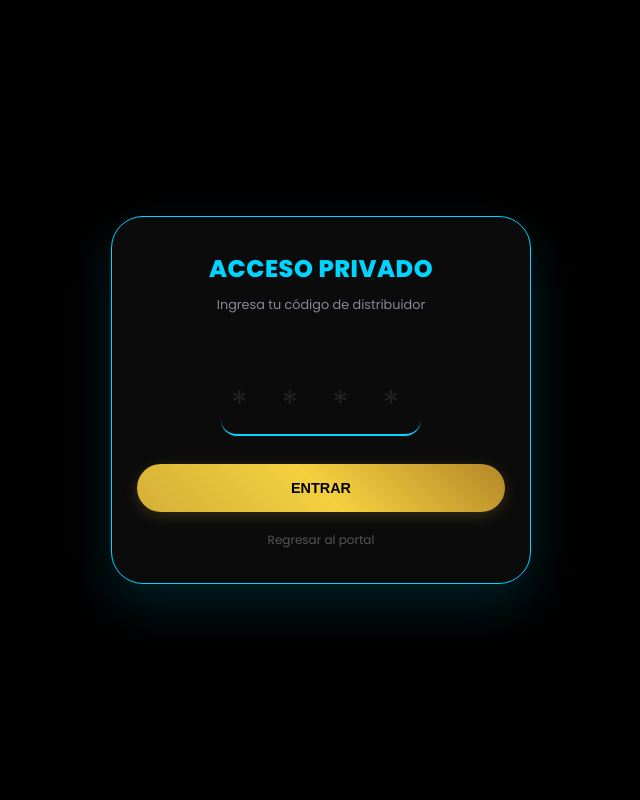
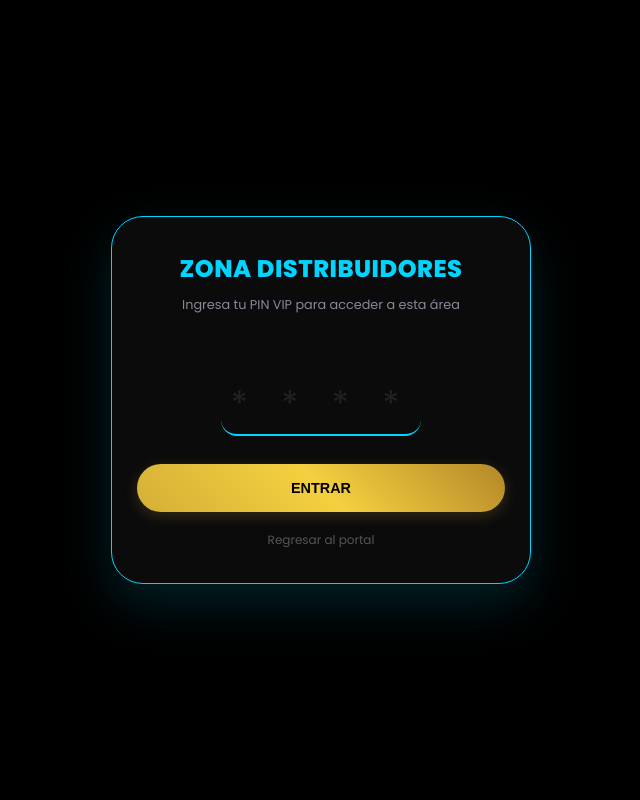
Before and after one commit to alexstoree-pe/tienda-alex, a Flask app: page /iptv in a window 1280 px wide. Shown: the whole page, without its empty margins (319-959 px from the left). Run offline with Flask 3, Linux system fonts and the light colour scheme.

Commit message:
Add files via upload

```diff
--- a/static/js/scripts.js
+++ b/static/js/scripts.js
@@ -1,7 +1,35 @@
-// --- LÓGICA DE ACCESO INICIAL ---
+// =========================================================
+// LÓGICA DE ACCESO GLOBAL E INTELIGENTE (PORTAL MULTI-ZONA)
+// =========================================================
 (function() {
-    const acceso = sessionStorage.getItem("acceso_distribuidor");
-    if (acceso === "true") {
+    // 1. Leemos la URL actual para saber en qué página estamos
+    const path = window.location.pathname.toLowerCase();
+
+    // 2. Clasificamos las rutas mágicamente por sus nombres:
+    const esIndex = path === "/" || path.includes("index") || path.includes("inicio");
+    const esDistribuidores = path.includes("distribuidor") || path.includes("iptv") || path.includes("vip");
+    // Si no es el inicio y tampoco tiene nombre de distribuidor, asumimos que es zona de CLIENTES
+    const esClientes = !esIndex && !esDistribuidores;
+
+    // 3. Verificamos qué "llaves" tiene guardadas el navegador
+    const tieneCliente = sessionStorage.getItem("acceso_cliente") === "true";
+    const tieneDistribuidor = sessionStorage.getItem("acceso_distribuidor") === "true";
+
+    let tienePermiso = false;
+
+    // 4. Verificamos si sus llaves sirven para la página actual
+    if (esIndex) {
+        if (tieneCliente || tieneDistribuidor) tienePermiso = true;
+    } else if (esDistribuidores) {
+        // A la zona de Distribuidores SOLO entran los que tienen llave VIP (dis)
+        if (tieneDistribuidor) tienePermiso = true;
+    } else if (esClientes) {
+        // A los clientes entran los clientes (1122) y el dueño (dis) para revisar su tienda
+        if (tieneCliente || tieneDistribuidor) tienePermiso = true;
+    }
+
+    // 5. Si tiene permiso, revelamos la web. Si no, bloqueamos y mostramos modal
+    if (tienePermiso) {
         document.documentElement.style.visibility = "visible";
         document.addEventListener("DOMContentLoaded", () => {
             document.body.style.visibility = "visible";
@@ -10,6 +38,21 @@
         document.addEventListener("DOMContentLoaded", () => {
             const modal = document.getElementById('modal-login-distribuidor');
             if (modal) {
+                const titulo = modal.querySelector('h2');
+                const texto = modal.querySelector('p');
+
+                // Cambiamos el texto del modal según dónde intentaron entrar
+                if (esDistribuidores) {
+                    if (titulo) titulo.innerText = "ZONA DISTRIBUIDORES";
+                    if (texto) texto.innerText = "Ingresa tu PIN VIP para acceder a esta área";
+                } else if (esClientes) {
+                    if (titulo) titulo.innerText = "ZONA CLIENTES";
+                    if (texto) texto.innerText = "Ingresa la contraseña de clientes";
+                } else {
+                    if (titulo) titulo.innerText = "BIENVENIDO A ALEX STORE";
+                    if (texto) texto.innerText = "Ingresa tu código (Cliente o VIP)";
+                }
+
                 modal.style.display = 'flex';
                 document.body.style.visibility = 'hidden';
                 modal.style.visibility = 'visible';
@@ -18,31 +61,67 @@
     }
 })();
 
+// Control de las "estrellitas" de la contraseña
 function checkInputPass(el) {
     const stars = document.getElementById('stars-placeholder');
+    if (stars) {
         if (el.value.length > 0) stars.classList.add('hide-stars');
         else stars.classList.remove('hide-stars');
     }
+}
 
+// Función que valida lo que escribe el usuario
 function validarAcceso() {
     const inputPass = document.getElementById('input-dist-pass');
     const errorMsg = document.getElementById('error-msg');
-    const PIN_CORRECTO = "dis";
+    const pass = inputPass.value.trim().toLowerCase();
 
-    if (inputPass.value.toLowerCase() === PIN_CORRECTO) {
+    const path = window.location.pathname.toLowerCase();
+    const esIndex = path === "/" || path.includes("index") || path.includes("inicio");
+    const esDistribuidores = path.includes("distribuidor") || path.includes("iptv") || path.includes("vip");
+
+    // CASO 1: Ingresa contraseña de CLIENTES
+    if (pass === "1122") {
+        // Bloqueo de seguridad: Evita que un cliente quiera usar su clave en URLs de distribuidores
+        if (esDistribuidores) {
+            mostrarError("CONTRASEÑA SOLO VÁLIDA PARA CLIENTES", inputPass, errorMsg);
+            return;
+        }
+
+        sessionStorage.setItem("acceso_cliente", "true");
+
+        // Si está en el index, lo mandamos a clientes automáticamente. Si está en otra ruta (link directo), solo recargamos.
+        if (esIndex) window.location.href = "/clientes";
+        else location.reload();
+
+    }
+    // CASO 2: Ingresa contraseña de DISTRIBUIDORES
+    else if (pass === "dis") {
         sessionStorage.setItem("acceso_distribuidor", "true");
-        location.reload();
-    } else {
-        errorMsg.innerText = "PIN INCORRECTO";
+
+        if (esIndex) window.location.href = "/distribuidores";
+        else location.reload();
+
+    }
+    // CASO 3: Se equivoca
+    else {
+        mostrarError("CONTRASEÑA INCORRECTA", inputPass, errorMsg);
+    }
+}
+
+// Función auxiliar para las animaciones de error
+function mostrarError(mensaje, inputPass, errorMsg) {
+    errorMsg.innerText = mensaje;
     inputPass.classList.add('error-shake');
     inputPass.value = "";
-        document.getElementById('stars-placeholder').classList.remove('hide-stars');
+
+    const placeholder = document.getElementById('stars-placeholder');
+    if(placeholder) placeholder.classList.remove('hide-stars');
 
     setTimeout(() => {
         inputPass.classList.remove('error-shake');
         errorMsg.innerText = "";
     }, 3000);
-    }
 }
 
 // --- LÓGICAS GENERALES (SCROLL, TILT, INITS) ---
--- a/templates/index.html
+++ b/templates/index.html
@@ -298,9 +298,11 @@
         let claveCorrecta = esRutaMayorista ? CLAVE_DISTRIBUIDORES : CLAVE_CLIENTES;
 
         if (pass === claveCorrecta) {
-            sessionStorage.setItem("acceso_concedido", "true");
+            // AQUÍ ESTABA EL ERROR: Ahora entregamos las llaves con el nombre exacto que busca scripts.js
             if (esRutaMayorista) {
                 sessionStorage.setItem("acceso_distribuidor", "true");
+            } else {
+                sessionStorage.setItem("acceso_cliente", "true");
             }
             window.location.href = urlDestino;
         } else {
```
Lines whose indentation alone changed are shown as unchanged.
